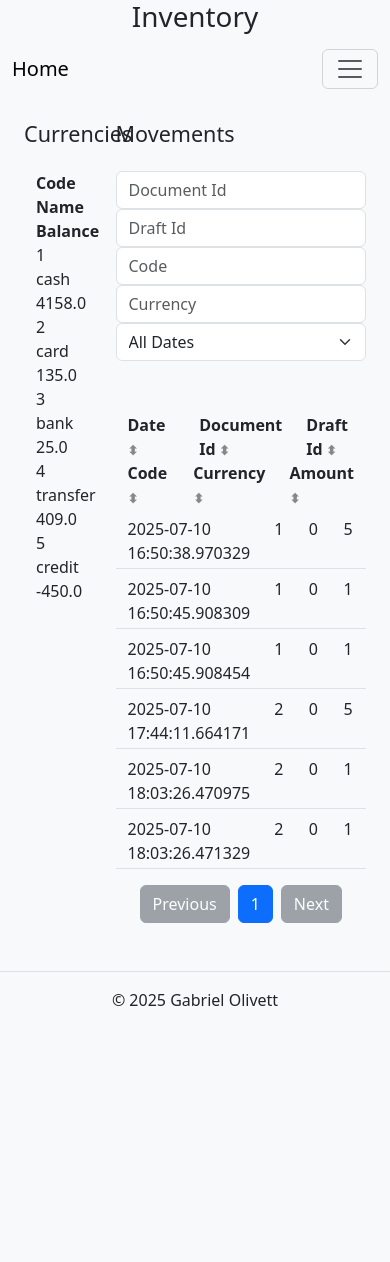
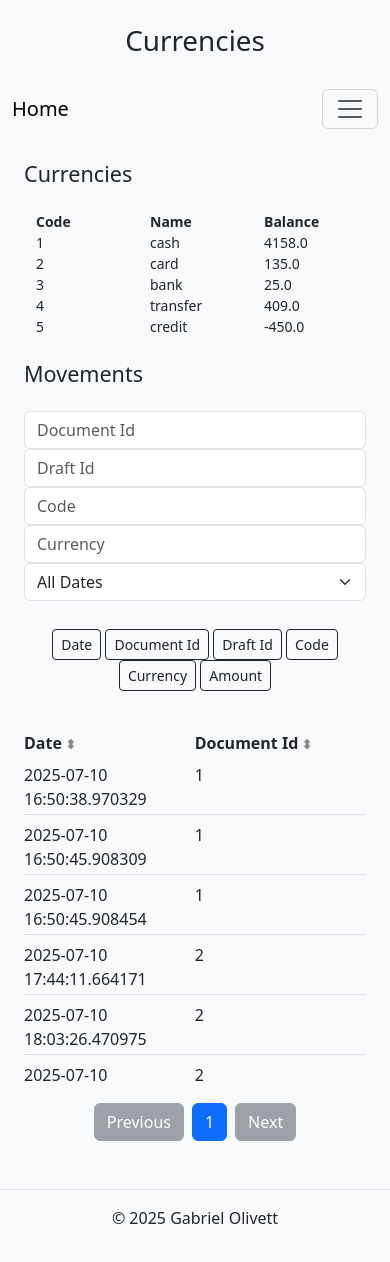
Before and after one commit to Gaboaom30/cs50_finalproject, a Flask app: page /currencies in a window 390 px wide. Before the commit the page ends 1006 px from the top, so only its background shows below. Run offline with Flask 3, Linux system fonts and the light colour scheme; data comes from the database, SQL or seed files in the repository; both versions use the stored data as it was after the commit.

Commit message:
fixing credit table

```diff
--- a/app.py
+++ b/app.py
@@ -6,7 +6,7 @@ from flask import Flask, flash, redirect, render_template, request, session, g,
 from flask_session import Session
 from werkzeug.security import check_password_hash, generate_password_hash
 from datetime import datetime, timedelta
-
+from collections import defaultdict
 
 # Configure application
 app = Flask(__name__)
@@ -42,32 +42,42 @@ def index():
     db = get_db()
 
     # Fetch credit sales and available payment methods
-    cd = db.execute("""
+    rows = db.execute("""
         SELECT
-            inventory_movements.id AS movement_id,
             inventory_movements.draft_id,
-            inventory_movements.document_id as document_id,
+            inventory_movements.document_id AS document_id,
             inventory_movements.name AS name,
             inventory_movements.units AS units,
-            currencies_movements.amount AS amount
+            currencies_movements.amount AS amount,
+            currencies.name AS payment_method,
+            inventory_movements.note AS note
         FROM inventory_movements
         JOIN currencies_movements
             ON inventory_movements.document_id = currencies_movements.document_id
             AND inventory_movements.draft_id = currencies_movements.draft_id
         JOIN currencies
             ON currencies.id = currencies_movements.payment_method_id
-        WHERE inventory_movements.type = 'sale'
-        AND currencies.name = 'credit' AND currencies_movements.amount > 0;
+        WHERE inventory_movements.type = 'sale' AND currencies_movements.name = 'credit';
     """).fetchall()
+
+    credit_by_doc = defaultdict(lambda: {"total": 0, "items": []})
+
+    for row in rows:
+        key = (row["document_id"], row["draft_id"])
+        credit_by_doc[key]["total"] += row["amount"]
+        credit_by_doc[key]["items"].append(row)
+
+    # Step 3: Filter only those with credit still pending
+    cd = []
+    for data in credit_by_doc.values():
+        if data["total"] > 0:
+            cd.extend(data["items"])
 
     pm = db.execute("SELECT * FROM currencies").fetchall()
 
     delibery = db.execute("SELECT * FROM inventory_movements WHERE status = 'to deliver'").fetchall()
 
     return render_template("index.html", cd=cd, pm=pm, delivery=delibery)
-
-
-
 
 @app.route("/inventory")
 def inventory():
@@ -407,6 +417,11 @@ def index_payment():
                     flash("Payment method not found.")
                     return redirect("/")
 
+                db.execute("INSERT INTO currencies_movements (name, amount, draft_id, date, document_id, payment_method_id) VALUES (?, -?, ?, ?, ?, ?)",
+                    ("credit", payment["amount"],
+                    draft_id, datetime.now(), movement_id, payment_method_id)
+                )
+
                 db.execute(
                     "INSERT INTO currencies_movements (name, amount, draft_id, date, document_id, payment_method_id) VALUES (?, ?, ?, ?, ?, ?)",
                     (payment["method"], payment["amount"],
@@ -418,7 +433,7 @@ def index_payment():
                     "UPDATE currencies SET balance = balance + ? WHERE name = ?",
                     (payment["amount"], payment["method"])
                 )
-                db.execute("UPDATE currencies_movements SET amount = amount - ? WHERE document_id = ? AND draft_id = ? AND name = 'credit'", (payment["amount"], movement_id, draft_id))
+
                 db.execute("UPDATE currencies SET balance = balance - ? WHERE name = 'credit'", (payment["amount"],))
             db.commit()
 
--- a/templates/currencies.html
+++ b/templates/currencies.html
@@ -2,32 +2,32 @@
 {% block title %}Currencies{% endblock %}
 
 {% block h1 %}
-    <h1>Inventory</h1>
+    <h1 class="text-center my-4">Currencies</h1>
 {% endblock %}
 
 {% block main %}
-<div class="container text-center justify-content-center mt-4">
+<div class="container text-center mt-4">
     <div class="row">
-        <div name="currencies" class="col-3" style="text-align: left;">
+        <div name="currencies" class="col-12 col-lg-3 mb-4" style="text-align: left;">
             <h4>Currencies</h4>
             <div class="container mt-4">
                 <div class="row fw-bold " style="text-align: left;">
-                    <div class="col">Code</div>
-                    <div class="col">Name</div>
-                    <div class="col">Balance</div>
+                    <div class="col small">Code</div>
+                    <div class="col small">Name</div>
+                    <div class="col small">Balance</div>
                 </div>
 
             {% for currency in currencies %}
                 <div class="row" style="text-align: left;">
-                    <div class="col">{{ currency.Id }}</div>
-                    <div class="col">{{ currency.name }}</div>
-                    <div class="col">{{ currency.balance }}</div>
+                    <div class="col small">{{ currency.Id }}</div>
+                    <div class="col small">{{ currency.name }}</div>
+                    <div class="col small">{{ currency.balance }}</div>
                 </div>
             {% endfor %}
             </div>
         </div>
 
-        <div name="currencies_movements" class="col-9">
+        <div name="currencies_movements" class="col-12 col-lg-9">
             <h4 class="mb-4" style="text-align: left;">Movements</h4>
             <div class="row mb-4 justify-content-center">
                 <div class="col-12 col-md-2">
@@ -59,28 +59,60 @@
                 </div>
             </div>
 
+            <div class="mb-3">
+                <input type="checkbox" class="toggle-col btn-check" id="btn-check-1" data-target="col-date" autocomplete="off" checked>
+                <label class="btn btn-sm" for="btn-check-1">Date</label>
+
+                <input type="checkbox" class="toggle-col btn-check" id="btn-check-2" data-target="col-docId" autocomplete="off" checked>
+                <label class="btn btn-sm" for="btn-check-2">Document Id</label>
+
+                <input type="checkbox" class="toggle-col btn-check" id="btn-check-3" data-target="col-draftId" autocomplete="off" checked>
+                <label class="btn btn-sm" for="btn-check-3">Draft Id</label>
+
+                <input type="checkbox" class="toggle-col btn-check" id="btn-check-4" data-target="col-code" autocomplete="off" checked>
+                <label class="btn btn-sm" for="btn-check-4">Code</label>
+
+                <input type="checkbox" class="toggle-col btn-check" id="btn-check-5" data-target="col-currency" autocomplete="off" checked>
+                <label class="btn btn-sm" for="btn-check-5">Currency</label>
+
+                <input type="checkbox" class="toggle-col btn-check" id="btn-check-6" data-target="col-amount" autocomplete="off" checked>
+                <label class="btn btn-sm" for="btn-check-6">Amount</label>
+            </div>
+
+
             <div class="table-scroll-x-wrapper">
                 <div id="inventory-table">
-                    <div class="container mt-4">
-                <div class="row fw-bold" style="text-align: left;">
-                    <div class="col sort-header" data-sort="date">Date</div>
-                    <div class="col sort-header" data-sort="document_id">Document Id</div>
-                    <div class="col sort-header" data-sort="draft_id">Draft Id</div>
-                    <div class="col sort-header" data-sort="payment_method_id">Code</div>
-                    <div class="col sort-header" data-sort="name">Currency</div>
-                    <div class="col sort-header" data-sort="amount">Amount</div>
-
-                </div>
-
-                <div id="inventory-data" style="text-align: left;">
-
-                </div>
+                    <div class="mt-4 ">
+                        <div class="row fw-bold" style="text-align: left;">
+                            <div class="col-2 sort-header col-date" data-sort="date">Date</div>
+                            <div class="col-2 sort-header col-docId" data-sort="document_id">Document Id</div>
+                            <div class="col-2 sort-header col-draftId" data-sort="draft_id">Draft Id</div>
+                            <div class="col-2 sort-header col-code" data-sort="payment_method_id">Code</div>
+                            <div class="col-2 sort-header col-currency" data-sort="name">Currency</div>
+                            <div class="col-2 sort-header col-amount" data-sort="amount">Amount</div>
+                        </div>
+                    </div>
+                    <div id="inventory-data" style="text-align: left;"> </div>
                 </div>
             </div>
         </div>
         <div id="pagination-controls" class="mt-3 d-flex justify-content-center gap-2 flex-wrap"></div>
     </div>
 </div>
+
+
+<style>
+    #inventory-table {
+  min-width: 1000px;
+  display: inline-block;
+}
+@media (max-width: 768px) {
+    .table-scroll-x-wrapper {
+        max-height: 45vh; /* Adjust height for smaller screens */
+    }
+}
+</style>
+</style>
 
 <script>
     document.addEventListener("DOMContentLoaded", function() {
@@ -102,7 +134,7 @@
                 const targetClass = toggle.dataset.target;
                 const cols = document.querySelectorAll(`.${targetClass}`);
                 cols.forEach(col => {
-                    col.style.display = toggle.checked ? "block" : "none";
+                    col.style.display = toggle.checked ? "" : "none";
                 });
             });
         }
@@ -112,12 +144,12 @@
                 data.forEach(item => {
                     html += `
                         <div class="row resizable-row py-2 border-bottom">
-                            <div class="col">${item.date}</div>
-                            <div class="col">${item.document_id}</div>
-                            <div class="col">${item.draft_id}</div>
-                            <div class="col">${item.payment_method_id}</div>
-                            <div class="col">${item.name}</div>
-                            <div class="col">${(item.amount).toFixed(1)}</div>
+                            <div class="col-2 col-date">${item.date}</div>
+                            <div class="col-2 col-docId">${item.document_id}</div>
+                            <div class="col-2 col-draftId">${item.draft_id}</div>
+                            <div class="col-2 col-code">${item.payment_method_id}</div>
+                            <div class="col-2 col-currency">${item.name}</div>
+                            <div class="col-2 col-amount">${(item.amount).toFixed(1)}</div>
                             <div class="resize-handle"></div>
                         </div>
                     `;
@@ -148,15 +180,39 @@
             container.appendChild(prevButton);
 
             // numbered buttons
-            for (let i = 1; i <= totalPages; i++) {
-                const button = document.createElement("button");
-                button.textContent = i;
-                button.className = `btn ${i === currentPageParam ? "btn-primary" : "btn-outline-primary"}`;
-                button.addEventListener("click", () => {
-                    currentPage = i;
-                    runsearch();
+                if (currentPageParam >= 4) {
+                const first = document.createElement("button");
+                first.textContent = "1";
+                first.className = `btn ${currentPageParam === 1 ? "btn-primary" : "btn-outline-primary"}`;
+                first.addEventListener("click", () => {
+                    currentPage = 1;
+                    runSearch();
                 });
-                container.appendChild(button);
+                container.appendChild(first);
+            }
+
+            for(let i = -2; i <= 2; i++) {
+                if (currentPageParam + i > 0 && currentPageParam + i <= totalPages) {
+                    const btn = document.createElement("button");
+                    btn.textContent = currentPageParam + i;
+                    btn.className = `btn ${currentPageParam + i === currentPage ? "btn-primary" : "btn-outline-primary"}`;
+                    btn.addEventListener("click", () => {
+                        currentPage = currentPageParam + i;
+                        runSearch();
+                    });
+                    container.appendChild(btn);
+                }
+            }
+
+            if (currentPageParam <= totalPages - 3) {
+                const last = document.createElement("button");
+                last.textContent = totalPages;
+                last.className = `btn ${currentPageParam === totalPages ? "btn-primary" : "btn-outline-primary"}`;
+                last.addEventListener("click", () => {
+                    currentPage = totalPages;
+                    runSearch();
+                });
+                container.appendChild(last);
             }
 
 
@@ -233,6 +289,10 @@
                 runsearch();
             });
 
+            document.querySelectorAll(".toggle-col").forEach(toggle => {
+                toggle.addEventListener("change", applyColumnVisibility);
+            });
+
             setupResizableRows();
             applyColumnVisibility();
             runsearch();
--- a/templates/register.html
+++ b/templates/register.html
@@ -72,7 +72,7 @@
     </form>
 </div>
 {% if session.get("draft_movements") %}
-    <div class="container mt-5">
+    <div class="container mt-5" style="text-align: left;">
         <div class="row fw-bold mb-3">
             <div class="col-12 col-md-1"><strong>Type</strong></div>
             <div class="col-12 col-md-2"><strong>Code</strong></div>
```
Also changed, not shown: templates/index.html (+16 -9 lines), templates/inventory.html (+32 -12 lines), templates/movements.html (+30 -11 lines), databases.db, 2 other files.
